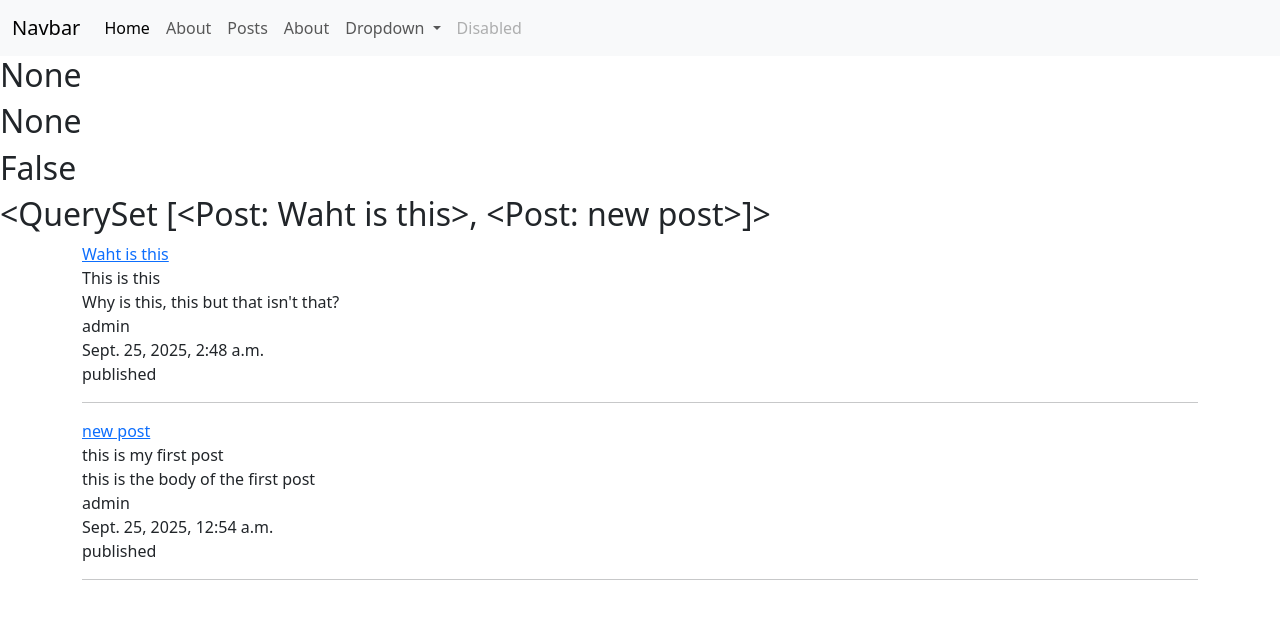
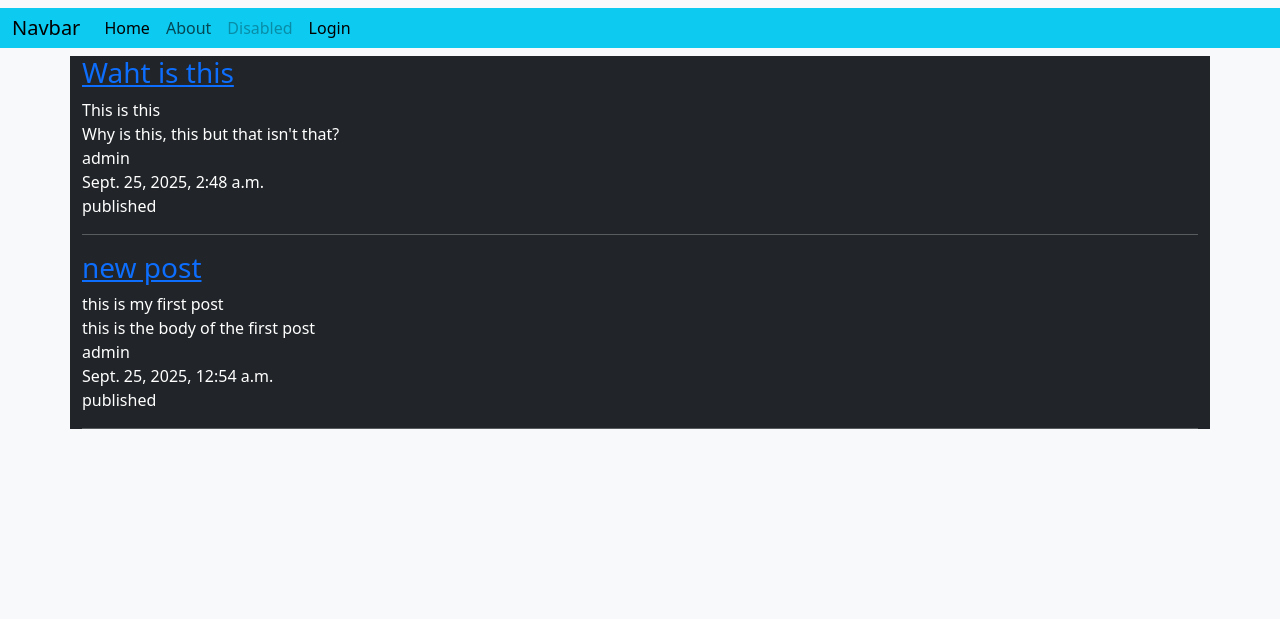
Before and after one commit to ar-coding-exp/113-blog, a Django app: page /posts/list/ in a window 1280 px wide. Shown: the top 619 px of the page. Run offline with Django 5.2, Linux system fonts and the light colour scheme; data comes from the database, SQL or seed files in the repository; both versions use the stored data as it was after the commit.

Commit message:
uploading again

```diff
--- a/static/css/home.css
+++ b/static/css/home.css
@@ -1,3 +1,7 @@
+body {
+    background-color: rgb(205, 230, 253);
+}
+}
 p {
     text-transform: uppercase;
     letter-spacing: 1px;
@@ -5,3 +9,6 @@ p {
 h1{
     background-color: greenyellow;
 }
+.container {
+    background-color: rgb(185, 239, 239);
+}
--- a/templates/base.html
+++ b/templates/base.html
@@ -5,8 +5,9 @@
     <meta name="viewport" content="width=device-width, initial-scale=1.0">
     <title>{% block title %}{% endblock title %}</title>
      <link href="https://cdn.jsdelivr.net/npm/bootstrap@5.3.8/dist/css/bootstrap.min.css" rel="stylesheet" integrity="sha384-sRIl4kxILFvY47J16cr9ZwB07vP4J8+LH7qKQnuqkuIAvNWLzeN8tE5YBujZqJLB" crossorigin="anonymous">
+     <link href="../static/css/home.css" rel="stylesheet">
 </head>
-<body>
+<body class="bg-light">
 {% include 'navbar.html' %}
     <div>{% block content %}{% endblock content %}</div>
     {% block js %}{% endblock js %}
--- a/templates/navbar.html
+++ b/templates/navbar.html
@@ -1,5 +1,5 @@
 <nav class="navbar navbar-expand-lg bg-body-tertiary">
-  <div class="container-fluid">
+  <div class="container-fluid bg-info">
     <a class="navbar-brand" href="{% url 'home' %}">Navbar</a>
     <button class="navbar-toggler" type="button" data-bs-toggle="collapse" data-bs-target="#navbarSupportedContent" aria-controls="navbarSupportedContent" aria-expanded="false" aria-label="Toggle navigation">
       <span class="navbar-toggler-icon"></span>
@@ -23,28 +23,22 @@
           <a class="nav-link" href="{% url 'posts' %}">Posts</a>
         </li>
         {% else %}
-         <li class="nav-item">
-          <a class="nav-link" href="{% url 'posts' %}">Posts</a>
-        </li>
-         <li class="nav-item">
-          <a class="nav-link" href="{% url 'home' %}">About</a>
-        </li>
         {% endif %}
-        <li class="nav-item dropdown">
-          <a class="nav-link dropdown-toggle" href="#" role="button" data-bs-toggle="dropdown" aria-expanded="false">
-            Dropdown
-          </a>
-          <ul class="dropdown-menu">
-            <li><a class="dropdown-item" href="#">Action</a></li>
-            <li><a class="dropdown-item" href="#">Another action</a></li>
-            <li><hr class="dropdown-divider"></li>
-            <li><a class="dropdown-item" href="#">Something else here</a></li>
-          </ul>
-        </li>
         <li class="nav-item">
           <a class="nav-link disabled" aria-disabled="true">Disabled</a>
         </li>
         {% if user.is_authenticated %}
+        <li class="nav-item dropdown">
+          <a class="nav-link dropdown-toggle" href="#" role="button" data-bs-toggle="dropdown" aria-expanded="false">
+            Manage Post
+          </a>
+          <ul class="dropdown-menu">
+            <li><a class="dropdown-item" href="{% url 'post_new' %}">New Post</a></li>
+            <li><a class="dropdown-item" href="#">Delete Post</a></li>
+            <li><hr class="dropdown-divider"></li>
+            <li><a class="dropdown-item" href="#">Edit Post</a></li>
+          </ul>
+        </li>
         <li class="nav-item">
         <form method="post" action="{% url 'logout' %}">
           {% csrf_token %}
@@ -52,6 +46,11 @@
         </form>
         </li>
         {% endif %}
+              {% if not user.is_authenticated %}
+        <form method="post" action="{% url 'login' %}">
+          {% csrf_token %}
+        <input type="submit" value="Login" class="nav-link active">
+      {% endif %}
       </ul>
       {% if user.is_authenticated %}
       <form class="d-flex" role="search">
--- a/templates/posts/list-archived.html
+++ b/templates/posts/list-archived.html
@@ -5,9 +5,9 @@
 {% endblock title %}
 
 {% block content %}
-    <div class="container">
+    <div class="bg-secondary text-white container">
         {% for item in archived %}
-        <div><a href="{% url 'post_detail' item.id %}">{{ item.title }}</a></div>
+        <div class="h3"><a class="text-info h3" href="{% url 'post_detail' item.id %}">{{ item.title }}</a></div>
         <div>{{ item.subtitle }} </div>
         <div>{{ item.body }} </div>
         <div>{{ item.author }} </div>
--- a/templates/posts/list-draft.html
+++ b/templates/posts/list-draft.html
@@ -5,9 +5,9 @@
 {% endblock title %}
 
 {% block content %}
-    <div class="container">
+    <div class="bg-warning container">
         {% for item in drafts %}
-        <div><a href="{% url 'post_detail' item.id %}">{{ item.title }}</a></div>
+        <div class="h3"><a href="{% url 'post_detail' item.id %}">{{ item.title }}</a></div>
         <div>{{ item.subtitle }} </div>
         <div>{{ item.body }} </div>
         <div>{{ item.author }} </div>
--- a/templates/posts/list.html
+++ b/templates/posts/list.html
@@ -1,17 +1,17 @@
 {% extends 'base.html' %}
-
+{% load static %}
 {% block title %}
     Post List
 {% endblock title %}
 
+{% block css %}
+    <link rel="stylesheet" href="{% static './css/home.css' %}">
+{% endblock %}
+
 {% block content %}
-    <h2>{{ paginator }}</h2>
-    <h2>{{ page_obj }}</h2>
-    <h2>{{ is_paginated }}</h2>
-    <h2>{{ object_list }}</h2>
-    <div class="container">
+    <div class="bg-dark text-white container">
         {% for item in post_list %}
-        <div><a href="{% url 'post_detail' item.id %}">{{ item.title }}</a></div>
+        <div class="h3"><a href="{% url 'post_detail' item.id %}">{{ item.title }}</a></div>
         <div>{{ item.subtitle }} </div>
         <div>{{ item.body }} </div>
         <div>{{ item.author }} </div>
```
Also changed, not shown: templates/pages/about.html (+13 -12 lines), db.sqlite3.
